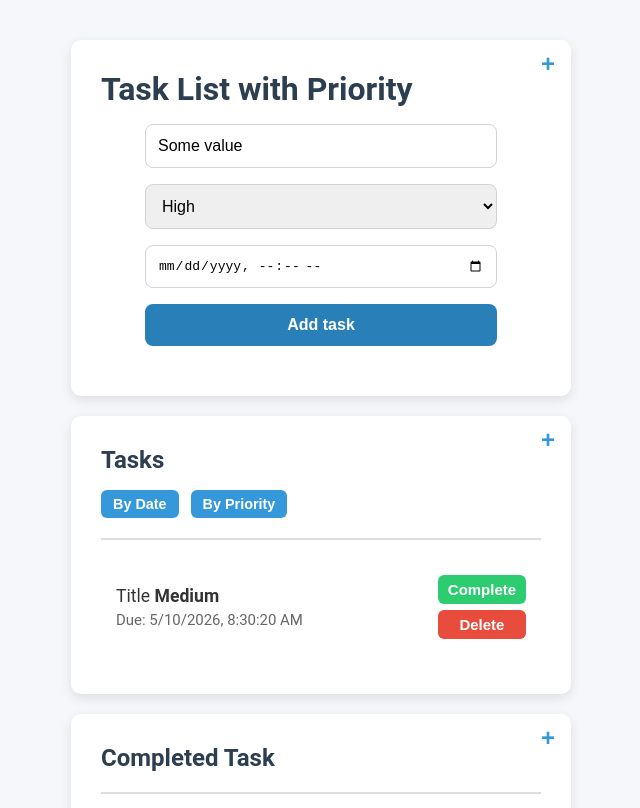
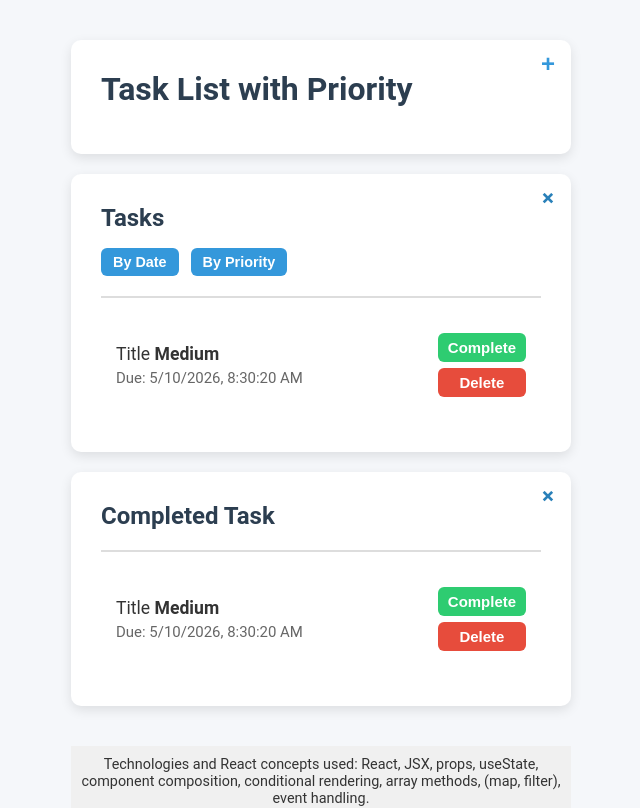
Before and after one commit to imespri/completed-courses, a React app in the folder 01-tasklist/: page / in a window 1280 px wide. Shown: the top 808 px of the page, without its empty margins (319-959 px from the left). Built offline with nearby package versions, Linux system fonts and the light colour scheme; the HTML template or start-up script is replaced by a standard one.

Commit message:
feat: add functionality of show or hide sections

```diff
--- a/01-tasklist/src/App.jsx
+++ b/01-tasklist/src/App.jsx
@@ -1,26 +1,56 @@
+import { useState } from "react";
+
 function App() {
+  const [openSection, setOpenSection] = useState({
+    taskList: false,
+    tasks: true,
+    completed: true,
+  });
+
+  function toggleSection(section) {
+    setOpenSection((prev) => ({
+      ...prev,
+      [section]: !prev[section],
+    }));
+  }
+
   return (
     <div className="app">
       <div className="task-container">
         <h1>Task List with Priority</h1>
-        <button className="close-button">+</button>
-        <TaskForm />
+        <button
+          className={`close-button ${openSection.taskList ? "open" : ""}`}
+          onClick={() => toggleSection("taskList")}
+        >
+          +
+        </button>
+        {openSection.taskList && <TaskForm />}
       </div>
 
       <div className="task-container">
         <h2>Tasks</h2>
-        <button className="close-button">+</button>
+        <button
+          className={`close-button ${openSection.tasks ? "open" : ""}`}
+          onClick={() => toggleSection("tasks")}
+        >
+          +
+        </button>
         <div className="sort-controls">
           <button className="sort-button">By Date</button>
           <button className="sort-button">By Priority</button>
         </div>
-        <TaskList />
+        {openSection.tasks && <TaskList />}
       </div>
 
       <div className="completed-task-container">
         <h2>Completed Task</h2>
-        <button className="close-button">+</button>
-        <CompletedTaskList />
+        <button
+          className={`close-button ${openSection.completed ? "open" : ""}`}
+          onClick={() => toggleSection("completed")}
+        >
+          +
+        </button>
+        {openSection.completed && <CompletedTaskList />}
       </div>
       <Footer />
     </div>
```
